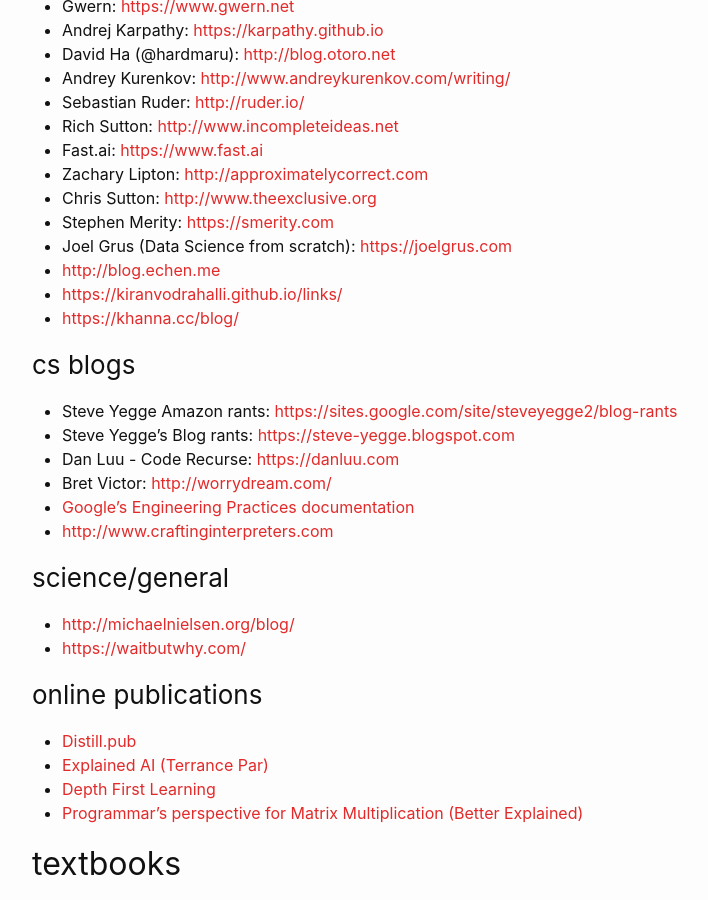
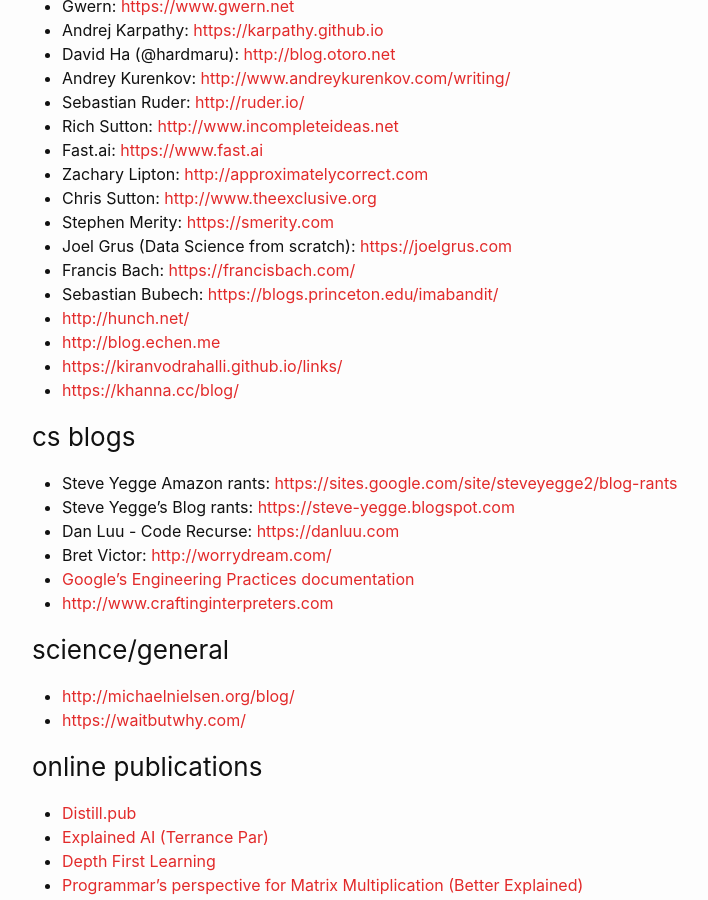
Before and after one commit to viraat/blog, a Jekyll site: the page built from links.markdown, in a window 1280 px wide and 900 px high, scrolled down 398 px. Shown: the whole window, without its empty margins (238-946 px from the left). Built offline with Jekyll 4.4.1, drawn with Linux system fonts in a browser that asks for light colours.

Commit message:
Update links.markdown

```diff
--- a/links.markdown
+++ b/links.markdown
@@ -24,6 +24,9 @@
 * Chris Sutton: <http://www.theexclusive.org>
 * Stephen Merity: <https://smerity.com>
 * Joel Grus (Data Science from scratch): <https://joelgrus.com>
+* Francis Bach: <https://francisbach.com/>
+* Sebastian Bubech: <https://blogs.princeton.edu/imabandit/>
+* <http://hunch.net/>
 * <http://blog.echen.me>
 * <https://kiranvodrahalli.github.io/links/>
 * <https://khanna.cc/blog/>
```
